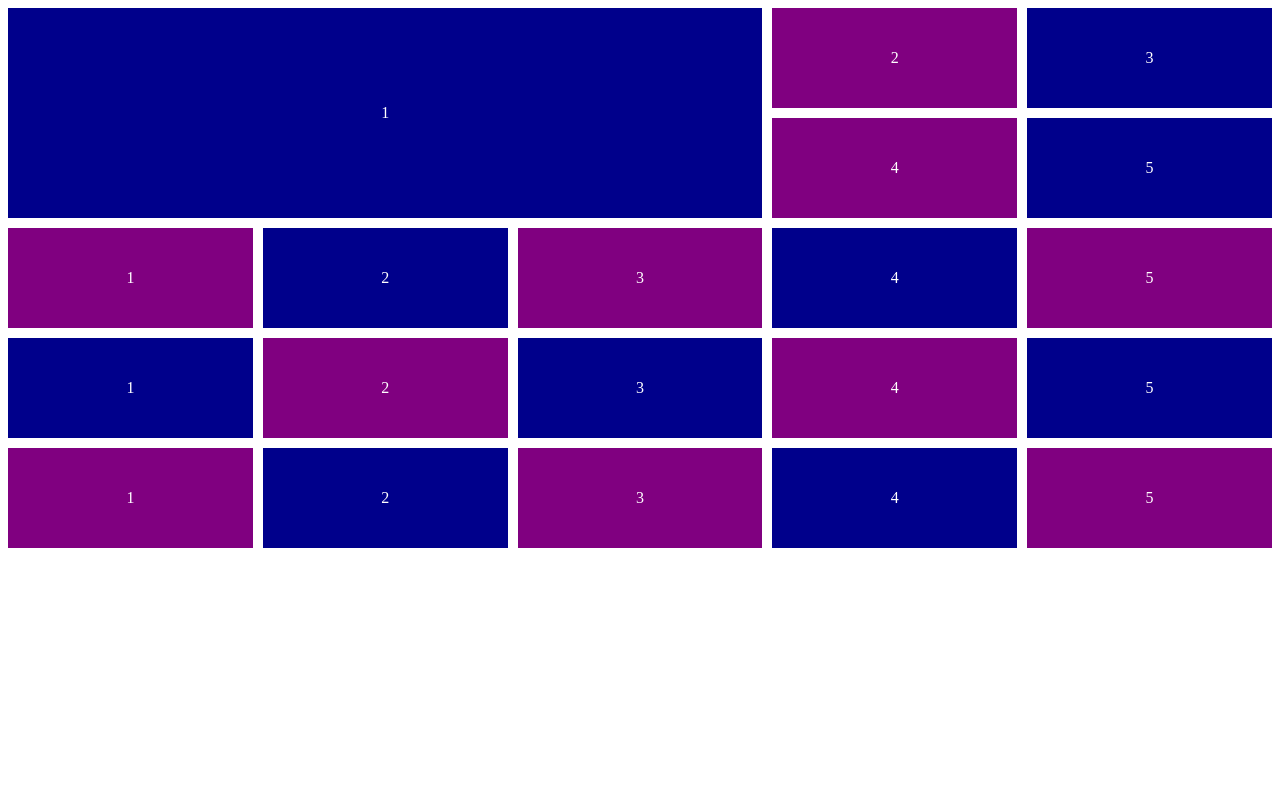
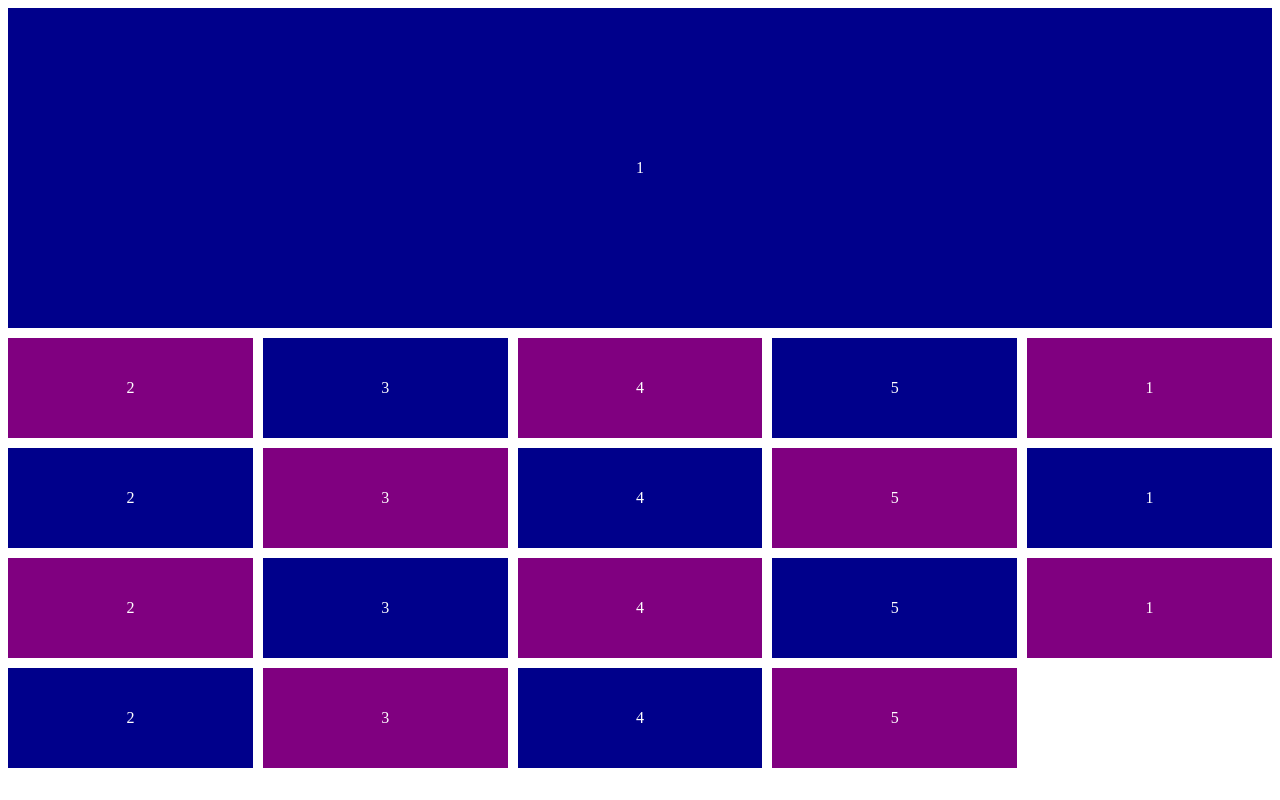
Before and after one commit to Yesdoing/css-master, a plain HTML site: page grid.html in a window 1280 px wide. Drawn offline with Linux system fonts and the light colour scheme.

Commit message:
grid area

```diff
--- a/grid.html
+++ b/grid.html
@@ -31,8 +31,7 @@
         }
 
         .box:first-child {
-            grid-row: span 2;
-            grid-column: span 3;
+            grid-area: span 3 / span 5;
         }
     </style>
 </head>
```
Also changed, not shown: README.md.
